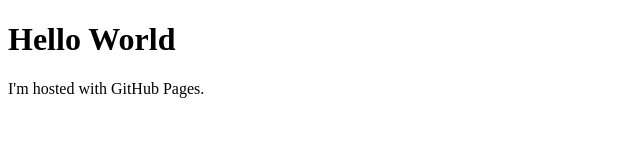
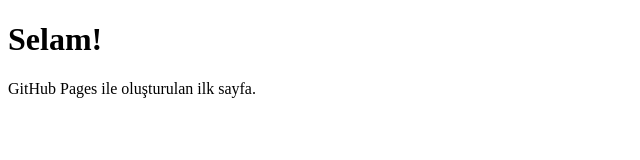
Before and after one commit to ferguner/ferguner.github.io, a plain HTML site: page index.html in a window 1280 px wide. Shown: the whole page, without its empty margins (0-640 px from the left). Drawn offline with Linux system fonts and the light colour scheme.

Commit message:
guncelleme
guncelleme

```diff
--- a/index.html
+++ b/index.html
@@ -1,7 +1,7 @@
 <!DOCTYPE html>
 <html>
 <body>
-<h1>Hello World</h1>
-<p>I'm hosted with GitHub Pages.</p>
+<h1>Selam!</h1>
+<p>GitHub Pages ile oluşturulan ilk sayfa.</p>
 </body>
 </html>
```
